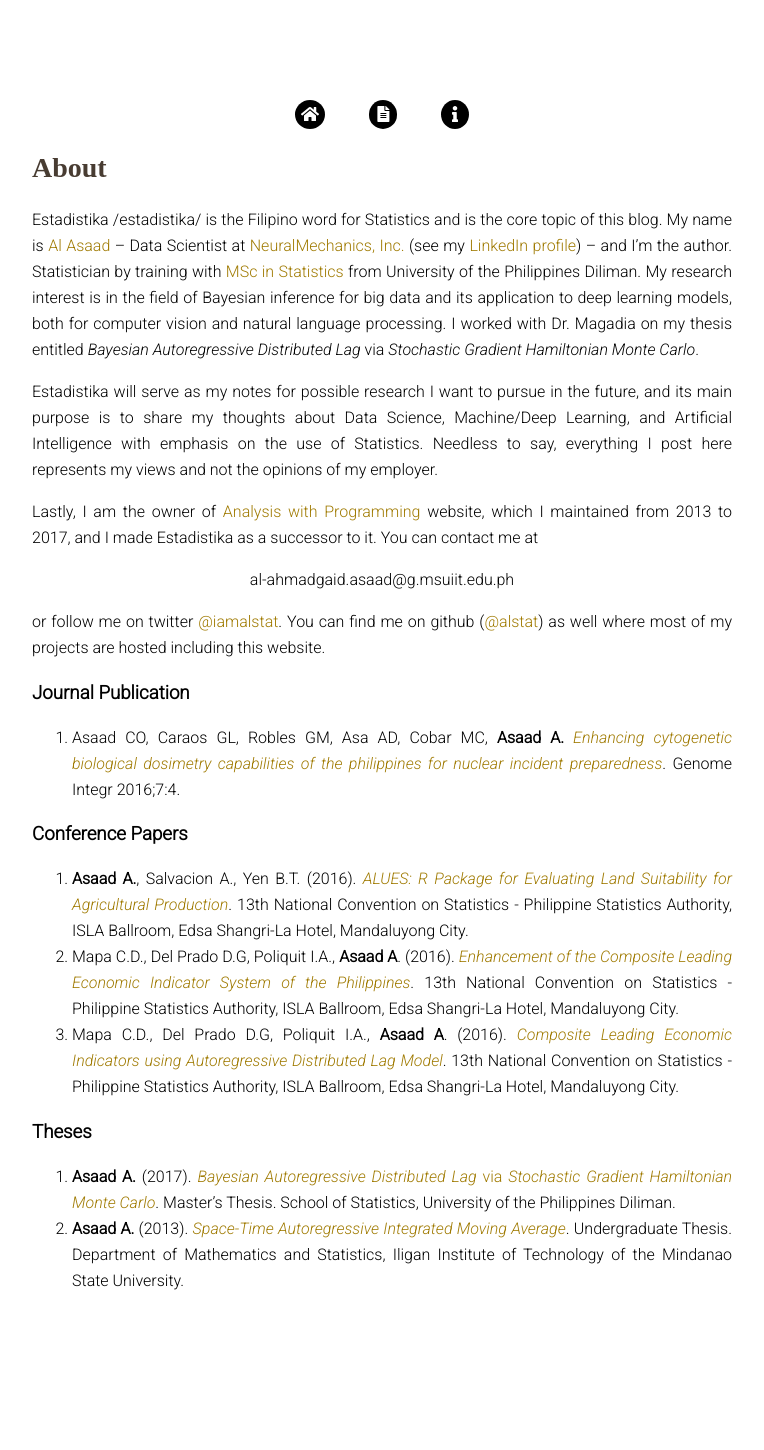
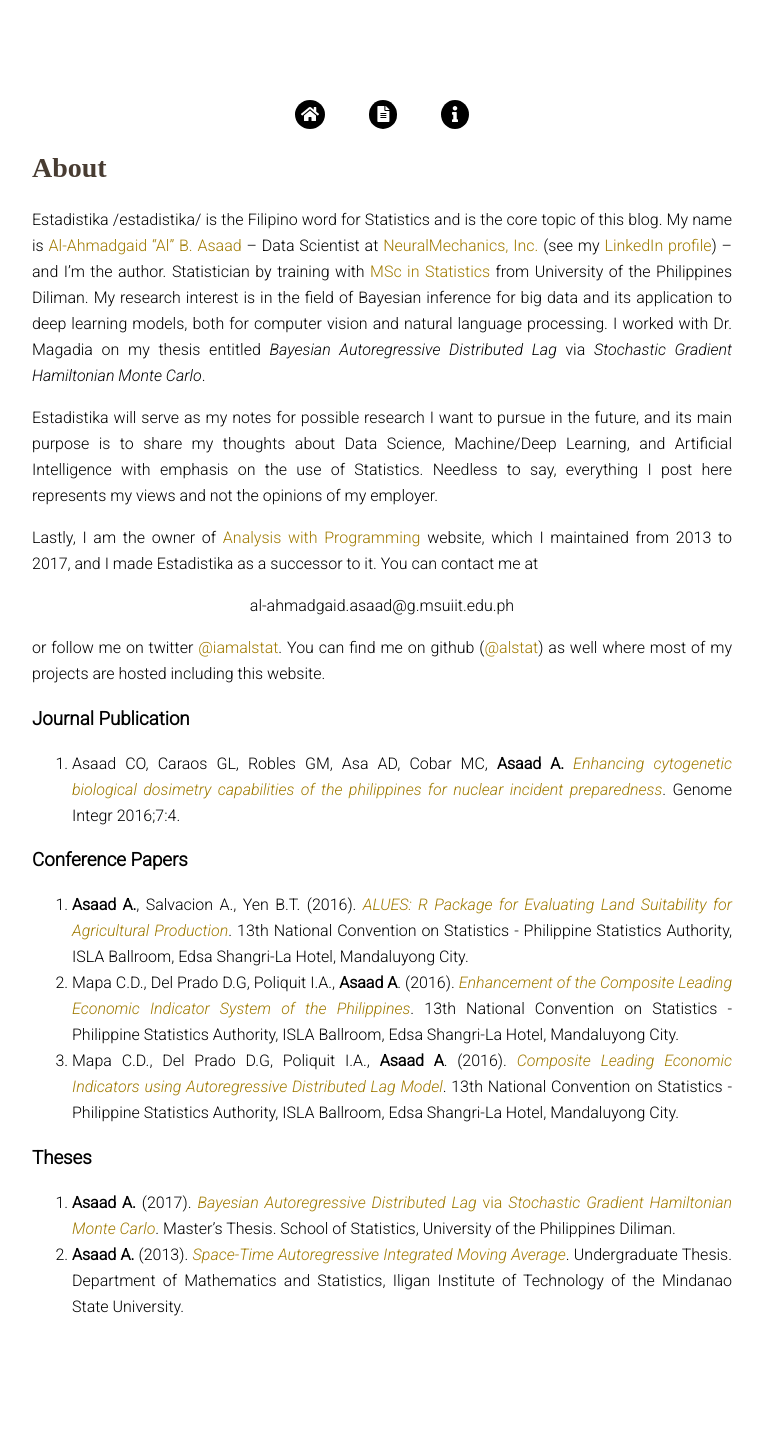
Before and after one commit to estadistika/estadistika.github.io, a Jekyll site: the page built from about.md, in a window 1280 px wide. Shown: the whole page, without its empty margins (258-1022 px from the left). Built offline with Jekyll 4.4.1, drawn with Linux system fonts in a browser that asks for light colours; nearby versions of some CDN libraries; some web fonts are replaced; before the commit the page ends 1424 px from its top, so only the background shows below that.

Commit message:
updated name to full name

```diff
--- a/about.md
+++ b/about.md
@@ -3,7 +3,7 @@
 title: About
 permalink: /about/
 ---
-Estadistika /estadistika/ is the Filipino word for Statistics and is the core topic of this blog. My name is <a href="https://alstat.github.io/" target="_blank">Al Asaad</a> --
+Estadistika /estadistika/ is the Filipino word for Statistics and is the core topic of this blog. My name is <a href="https://alstat.github.io/" target="_blank">Al-Ahmadgaid "Al" B. Asaad</a> --
 Data Scientist at <a href="http://neuralmechanics.net/" target="_blank">NeuralMechanics, Inc.</a>
 (see my <a href="https://www.linkedin.com/in/al-ahmadgaid-asaad-68613a44/" target="_blank">LinkedIn profile</a>) --
 and I'm the author. Statistician by training with <a href="http://www.stat.upd.edu.ph/" target="_blank">MSc in Statistics</a> from University of the Philippines Diliman. My research interest is in the field of Bayesian inference for big data and its application to deep learning models, both for computer vision and natural language processing. I worked with Dr. Magadia on my thesis entitled *Bayesian Autoregressive Distributed Lag* via *Stochastic Gradient Hamiltonian Monte Carlo*.
--- a/index.html
+++ b/index.html
@@ -9,7 +9,7 @@
 </center>
 <div class="home-mobile" style="display: none;">
     <h1 class="post-title">Welcome!</h1>
-    Estadistika /estadistika/ is the Filipino word for Statistics and is the core topic of this blog. My name is <a href="https://alstat.github.io/" target="_blank">Al Asaad</a> --
+    Estadistika /estadistika/ is the Filipino word for Statistics and is the core topic of this blog. My name is <a href="https://alstat.github.io/" target="_blank">Al-Ahmadgaid "Al" B. Asaad</a> --
     Data Scientist at <a href="http://neuralmechanics.net/" target="_blank">NeuralMechanics, Inc.</a>
     (see my <a href="https://www.linkedin.com/in/al-ahmadgaid-asaad-68613a44/" target="_blank">LinkedIn profile</a>) --
     and I'm the author. Statistician by training with <a href="http://www.stat.upd.edu.ph/" target="_blank">MSc in Statistics</a> from University of the Philippines Diliman.
```
Also changed, not shown: _posts/2018-10-14-Introduction-to-Bayesian-Linear-Regression.md (+1 -1 lines), _posts/2018-10-30-Introduction-to-Web-Scraping-Julia.md (+1 -1 lines), _posts/2018-6-8-Julia-Introduction-to-Data-Wrangling.md (+1 -1 lines).
